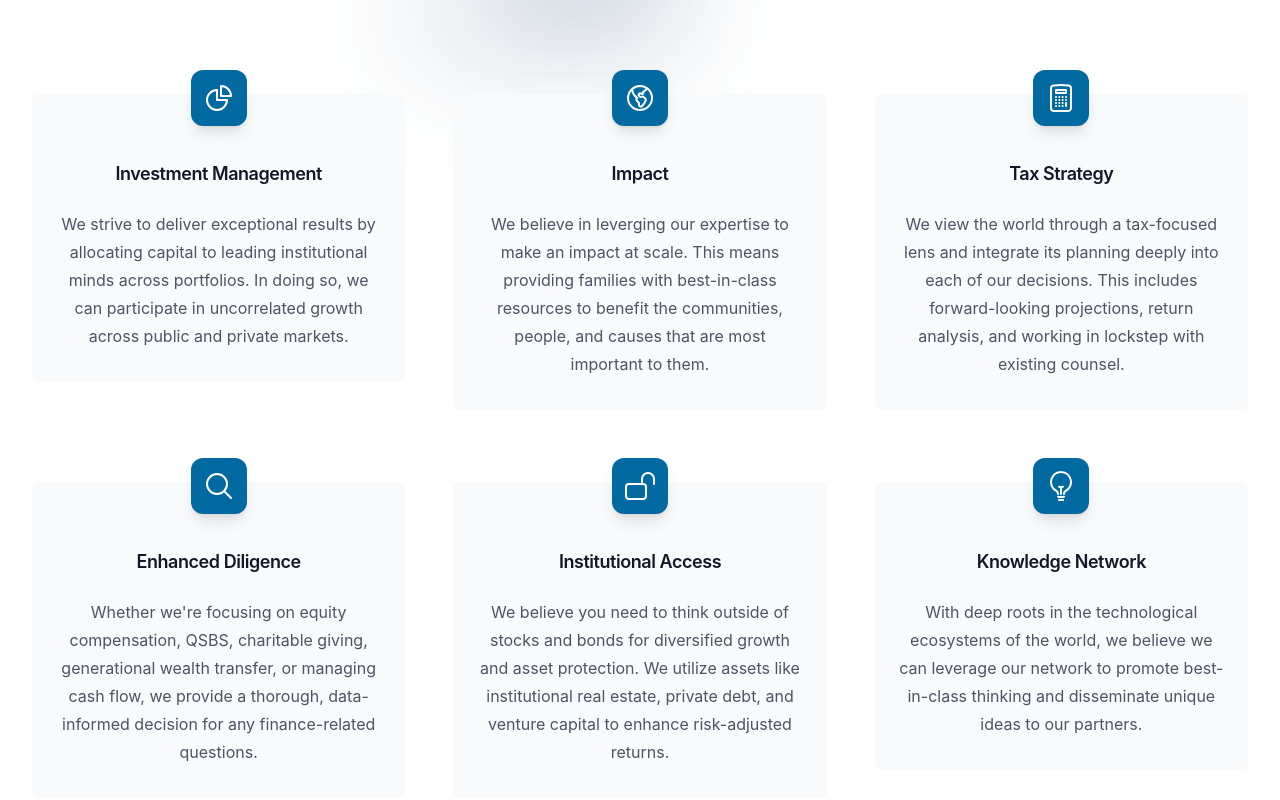
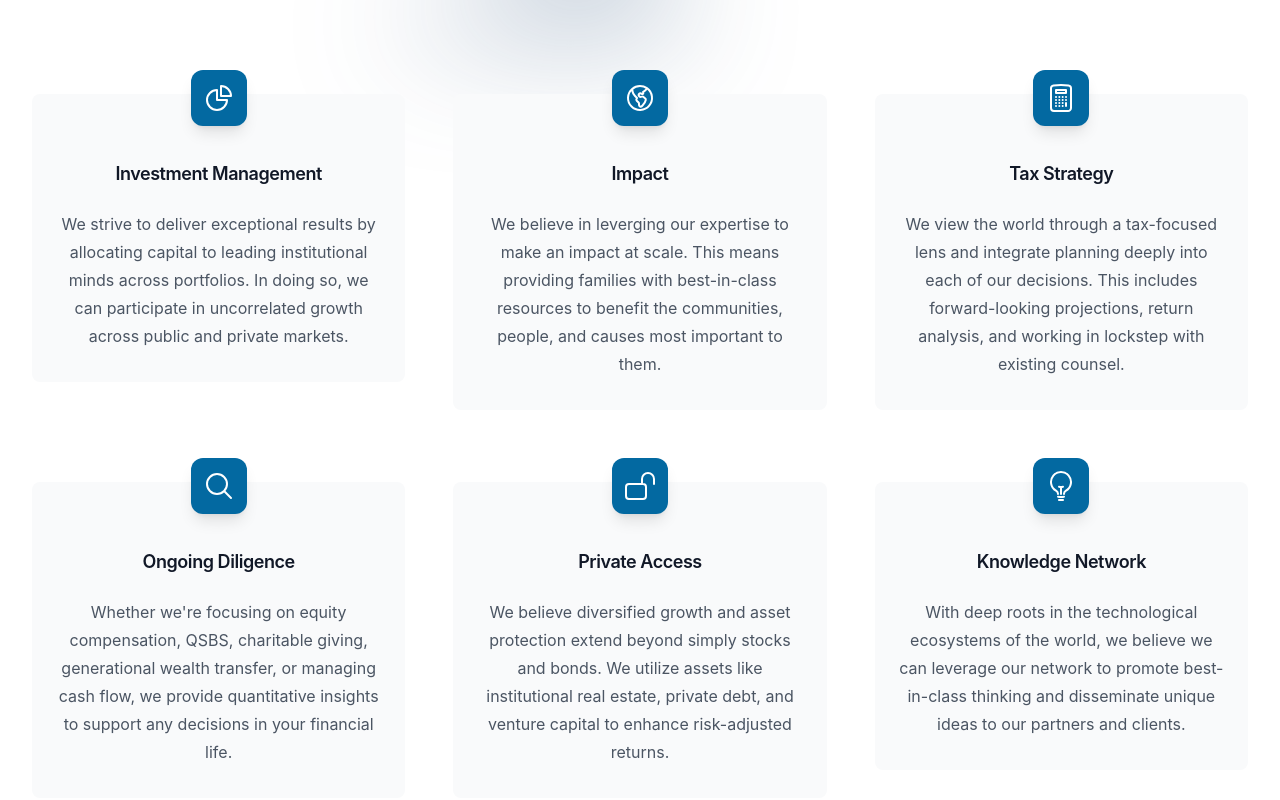
Before and after one commit to sean-vdw/bordeaux, a React (Create React App) app: page / in a window 1280 px wide. Shown: the part 1616-2416 px from the top of the page. Built offline with nearby package versions, Linux system fonts and the light colour scheme.

Commit message:
updated service descritpions

```diff
--- a/src/components/Services.js
+++ b/src/components/Services.js
@@ -15,27 +15,27 @@ const features = [
   },
   {
     name: 'Impact',
-    description: 'We believe in leverging our expertise to make an impact at scale. This means providing families with best-in-class resources to benefit the communities, people, and causes that are most important to them.',
+    description: 'We believe in leverging our expertise to make an impact at scale. This means providing families with best-in-class resources to benefit the communities, people, and causes most important to them.',
     icon: GlobeAmericasIcon,
   },
   {
     name: 'Tax Strategy',
-    description: 'We view the world through a tax-focused lens and integrate its planning deeply into each of our decisions. This includes forward-looking projections, return analysis, and working in lockstep with existing counsel.',
+    description: 'We view the world through a tax-focused lens and integrate planning deeply into each of our decisions. This includes forward-looking projections, return analysis, and working in lockstep with existing counsel.',
     icon: CalculatorIcon,
   },
   {
-    name: 'Enhanced Diligence',
-    description: 'Whether we\'re focusing on equity compensation, QSBS, charitable giving, generational wealth transfer, or managing cash flow, we provide a thorough, data-informed decision for any finance-related questions.',
+    name: 'Ongoing Diligence',
+    description: 'Whether we\'re focusing on equity compensation, QSBS, charitable giving, generational wealth transfer, or managing cash flow, we provide quantitative insights to support any decisions in your financial life.',
     icon: MagnifyingGlassIcon,
   },
   {
-    name: 'Institutional Access',
-    description: 'We believe you need to think outside of stocks and bonds for diversified growth and asset protection. We utilize assets like institutional real estate, private debt, and venture capital to enhance risk-adjusted returns.',
+    name: 'Private Access',
+    description: 'We believe diversified growth and asset protection extend beyond simply stocks and bonds. We utilize assets like institutional real estate, private debt, and venture capital to enhance risk-adjusted returns.',
     icon: LockOpenIcon,
   },
   {
     name: 'Knowledge Network',
-    description: 'With deep roots in the technological ecosystems of the world, we believe we can leverage our network to promote best-in-class thinking and disseminate unique ideas to our partners.',
+    description: 'With deep roots in the technological ecosystems of the world, we believe we can leverage our network to promote best-in-class thinking and disseminate unique ideas to our partners and clients.',
     icon: LightBulbIcon,
   },
 ]
```
